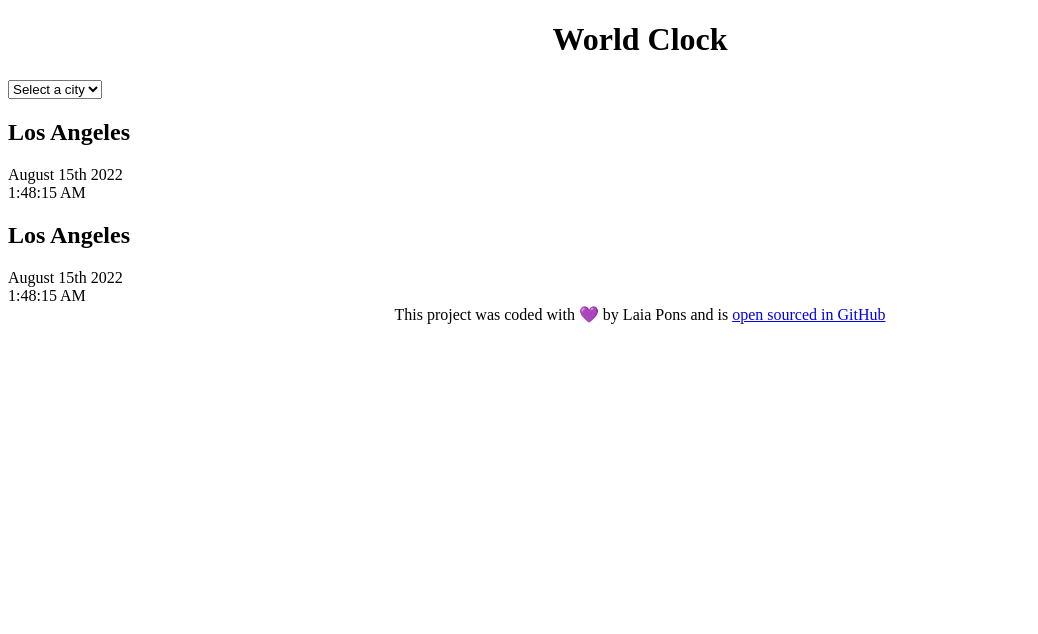
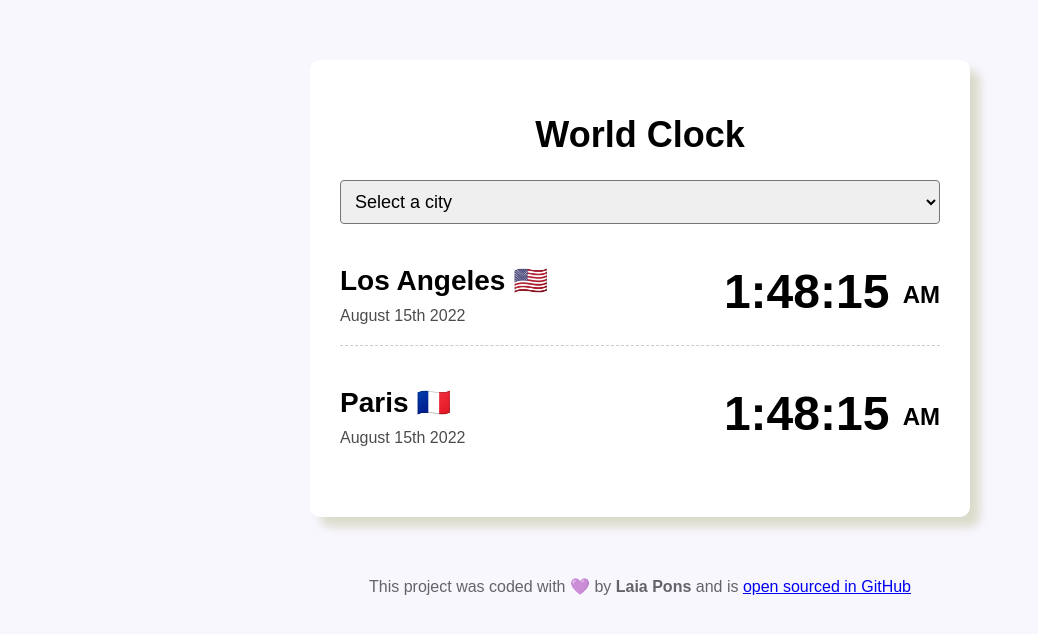
Before and after one commit to lpb1602/world-clock, a plain HTML site: page index.html in a window 1280 px wide. Shown: the whole page, without its empty margins (0-1038 px from the left). Drawn offline with Linux system fonts and the light colour scheme.

Commit message:
Styled with CSS

```diff
--- a/css/style.css
+++ b/css/style.css
@@ -1,6 +1,61 @@
+body {
+  background-color: #f9f7fe;
+  font-family: sans-serif;
+}
+
 h1 {
   text-align: center;
+  font-size: 36px;
 }
+h2 {
+  margin: 0 0 10px;
+  font-size: 28px;
+}
+
+select {
+  display: block;
+  width: 100%;
+  font-size: 18px;
+  padding: 10px;
+  border-radius: 4px;
+}
+
+.container {
+  max-width: 600px;
+  margin: 60px auto;
+  background-color: white;
+  padding: 30px;
+  box-shadow: 10px 10px 10px rgba(100, 111, 0, 0.2);
+  border-radius: 10px;
+}
+
+.city {
+  display: flex;
+  margin: 20px 0;
+  justify-content: space-between;
+  border-bottom: 1px dashed rgba(0, 0, 0, 0.2);
+  padding: 20px 0;
+}
+
+.city:last-child {
+  border: none;
+}
+
+.date {
+  opacity: 0.7;
+}
+.time {
+  font-size: 48px;
+  font-weight: bold;
+}
+
+.time small {
+  font-size: 24px;
+  line-height: 36px;
+  vertical-align: middle;
+}
+
 footer {
   text-align: center;
+  color: rgba(0, 0, 0, 0.6);
 }
--- a/index.html
+++ b/index.html
@@ -16,18 +16,22 @@
         <option value="">Auckland</option>
       </select>
       <div class="city">
-        <h2>Los Angeles</h2>
-        <div class="date">August 15th 2022</div>
-        <div class="time">1:48:15 AM</div>
+        <div>
+          <h2>Los Angeles 🇺🇸</h2>
+          <div class="date">August 15th 2022</div>
+        </div>
+        <div class="time">1:48:15 <small>AM</small></div>
       </div>
       <div class="city">
-        <h2>Los Angeles</h2>
-        <div class="date">August 15th 2022</div>
-        <div class="time">1:48:15 AM</div>
+        <div>
+          <h2>Paris 🇫🇷</h2>
+          <div class="date">August 15th 2022</div>
+        </div>
+        <div class="time">1:48:15 <small>AM</small></div>
       </div>
     </div>
     <footer>
-      This project was coded with 💜 by Laia Pons and is
+      This project was coded with 💜 by <strong>Laia Pons</strong> and is
       <a href="https://github.com/lpb1602/world-clock.git" target="_blank"
         >open sourced in GitHub</a
       >
```
